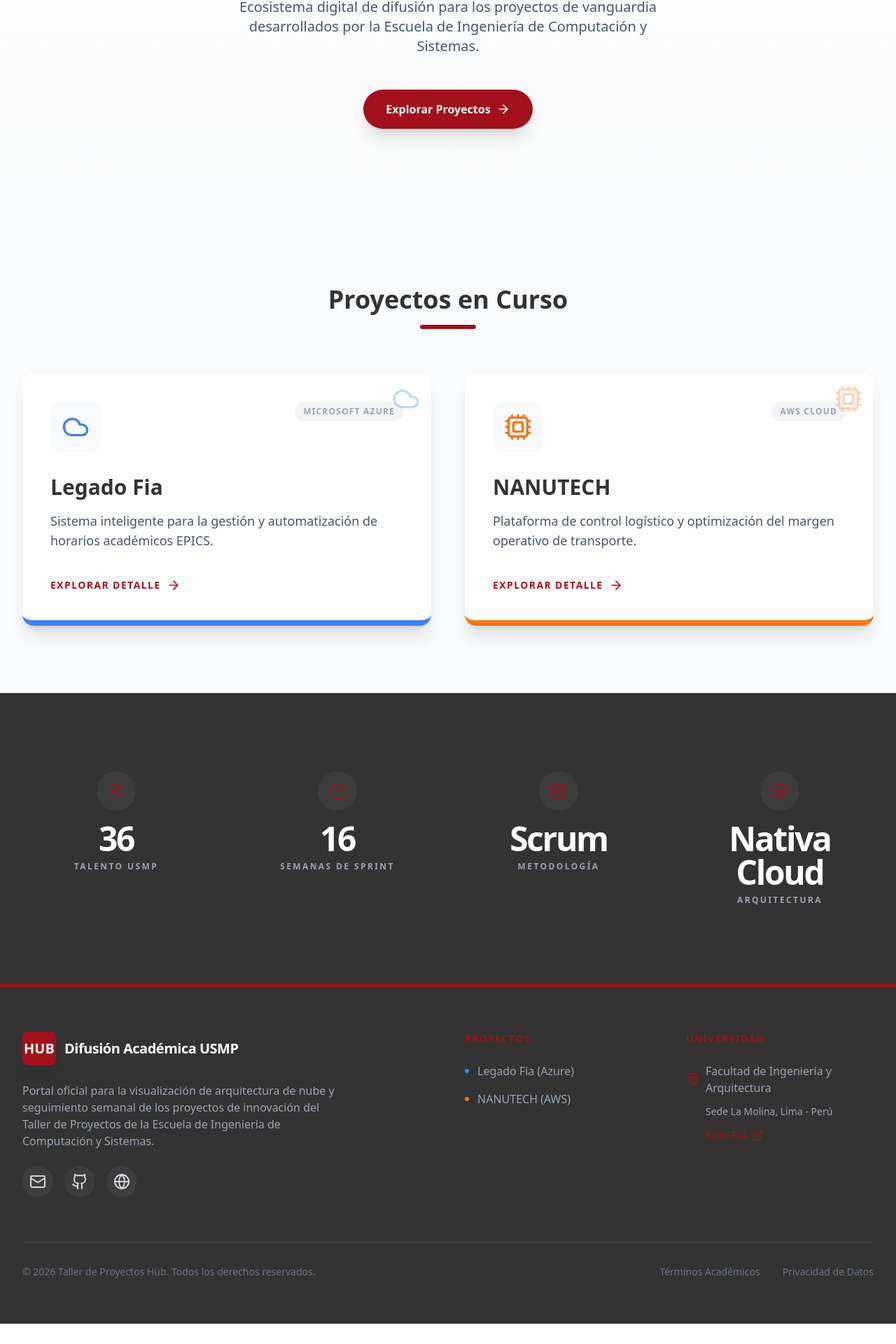
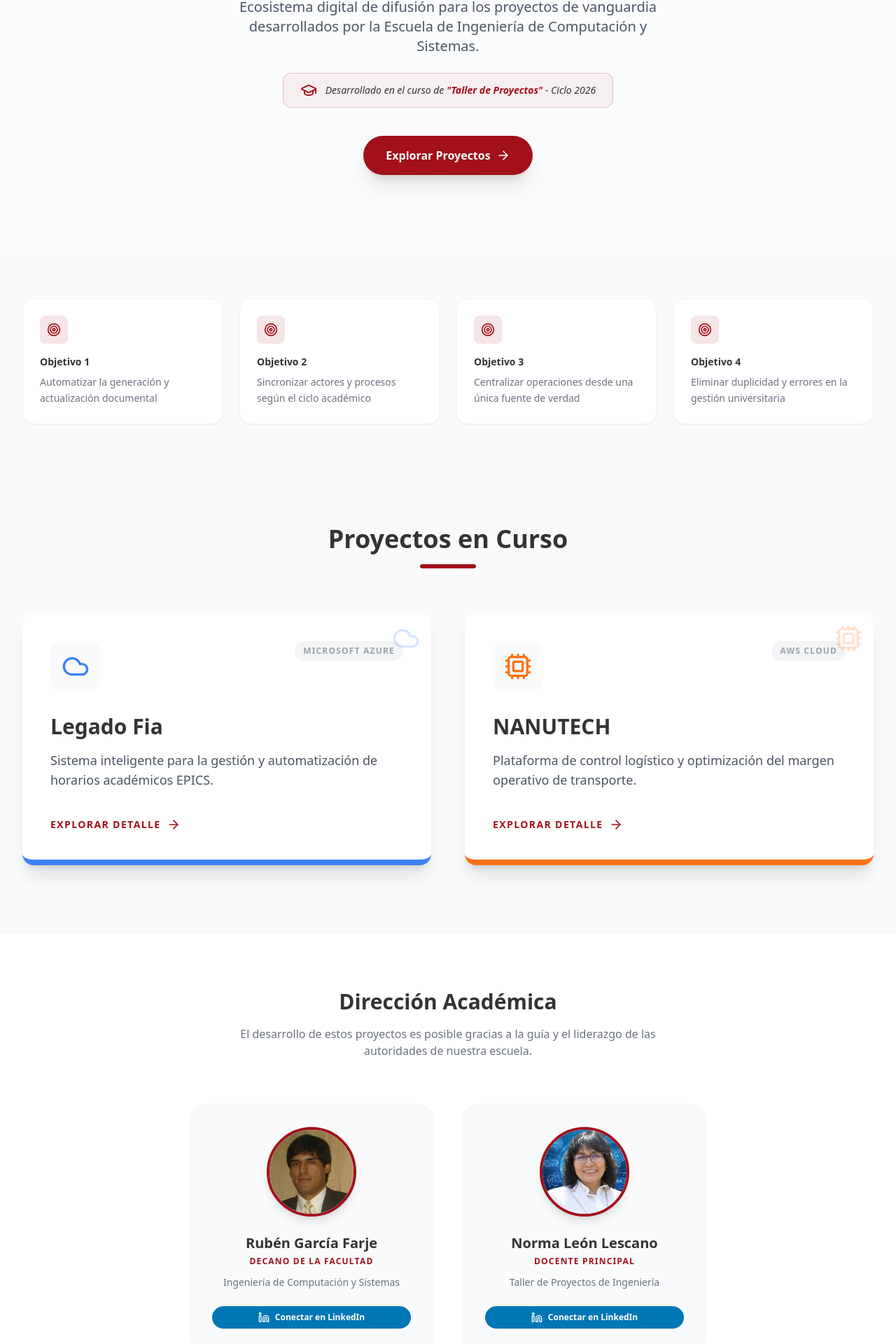
Before and after one commit to eduardo0804/taller-proyectos-hub, a Next.js app: page / in a window 1280 px wide. Shown: the part 474-2394 px from the top of the page at 70% size. Before the commit the page ends 2365 px from the top, so only its background shows below. Built offline with nearby package versions, Linux system fonts and the light colour scheme.

Commit message:
feat: implementar landing page hibrida y navbar responsivo con scroll spy

```diff
--- a/src/app/(public)/page.tsx
+++ b/src/app/(public)/page.tsx
@@ -2,6 +2,7 @@
 
 import { motion } from "framer-motion";
 import Link from "next/link";
+import Image from "next/image";
 import {
   ArrowRight,
   Cloud,
@@ -10,7 +11,10 @@ import {
   Calendar,
   Layers,
   Database,
-  Rocket
+  Rocket,
+  Target,
+  Linkedin,
+  GraduationCap
 } from "lucide-react";
 
 export default function LandingPage() {
@@ -35,6 +39,13 @@ export default function LandingPage() {
     },
   ];
 
+  const objetivos = [
+    "Automatizar la generación y actualización documental",
+    "Sincronizar actores y procesos según el ciclo académico",
+    "Centralizar operaciones desde una única fuente de verdad",
+    "Eliminar duplicidad y errores en la gestión universitaria"
+  ];
+
   const stats = [
     { label: "Talento USMP", val: "36", icon: <Users className="w-6 h-6" /> },
     { label: "Semanas de Sprint", val: "16", icon: <Calendar className="w-6 h-6" /> },
@@ -44,7 +55,7 @@ export default function LandingPage() {
 
   return (
     <div className="flex flex-col items-center overflow-hidden">
-      {/* Hero Section */}
+      {/* 1. Hero Section */}
       <section className="w-full py-16 md:py-24 lg:py-32 bg-gradient-to-b from-white to-gray-50 text-center px-4 md:px-6">
         <motion.div
           initial={{ opacity: 0, y: 20 }}
@@ -67,12 +78,20 @@ export default function LandingPage() {
               Escuela de Ingeniería de Computación y Sistemas.
             </p>
 
+            {/* Mención obligatoria del curso */}
+            <div className="mt-6 bg-primary/5 border border-primary/20 px-6 py-3 rounded-xl max-w-2xl mx-auto flex items-center justify-center gap-3">
+              <GraduationCap className="text-primary w-6 h-6 shrink-0" />
+              <p className="text-sm font-medium text-secondary italic">
+                Desarrollado en el curso de <span className="font-bold text-primary">"Taller de Proyectos"</span> - Ciclo 2026
+              </p>
+            </div>
+
             <motion.div
               initial={{ opacity: 0 }}
               animate={{ opacity: 1 }}
               transition={{ delay: 0.5 }}
             >
-              <div className="mt-8 md:mt-12">
+              <div className="mt-8 md:mt-10">
                 <Link
                   href="/#proyectos"
                   className="bg-primary text-white px-6 md:px-8 py-3 md:py-4 rounded-full font-bold text-sm md:text-base shadow-xl hover:bg-primary/90 transition-all flex items-center group w-full sm:w-auto justify-center"
@@ -85,7 +104,31 @@ export default function LandingPage() {
         </motion.div>
       </section>
 
-      {/* Project Selector Section */}
+      {/* 2. Objetivos Principales */}
+      <section className="w-full max-w-7xl py-12 px-4 sm:px-6 lg:px-8">
+        <div className="grid md:grid-cols-2 lg:grid-cols-4 gap-6">
+          {objetivos.map((objetivo, index) => (
+            <motion.div
+              key={index}
+              initial={{ opacity: 0, y: 20 }}
+              whileInView={{ opacity: 1, y: 0 }}
+              viewport={{ once: true }}
+              transition={{ delay: index * 0.1 }}
+            >
+              {/* className movido al div interno */}
+              <div className="bg-white rounded-2xl p-6 shadow-sm hover:shadow-md transition-shadow border border-gray-100 h-full flex flex-col items-center md:items-start text-center md:text-left">
+                <div className="w-10 h-10 bg-primary/10 rounded-lg flex items-center justify-center mb-4 shrink-0">
+                  <Target className="w-5 h-5 text-primary" />
+                </div>
+                <h3 className="font-bold text-secondary mb-2 text-sm w-full">Objetivo {index + 1}</h3>
+                <p className="text-gray-500 text-sm leading-relaxed">{objetivo}</p>
+              </div>
+            </motion.div>
+          ))}
+        </div>
+      </section>
+
+      {/* 3. Project Selector Section */}
       <section id="proyectos" className="w-full max-w-7xl py-16 md:py-24 px-4 sm:px-6 lg:px-8 scroll-mt-20">
         <div className="text-center mb-12 md:mb-16">
           <h3 className="text-2xl md:text-3xl lg:text-4xl font-bold text-secondary">Proyectos en Curso</h3>
@@ -102,9 +145,9 @@ export default function LandingPage() {
               viewport={{ once: true, margin: "-100px" }}
               transition={{ delay: index * 0.1 }}
             >
-              <Link href={`/proyecto/${project.slug}`}>
+              <Link href={`/proyecto/${project.slug}`} className="block h-full">
                 <div className={`h-full flex flex-col p-6 md:p-10 bg-white border-b-8 ${project.color} rounded-2xl shadow-xl hover:shadow-2xl transition-all cursor-pointer group relative overflow-hidden`}>
-                  <div className="absolute top-0 right-0 p-4 opacity-30 group-hover:scale-150 group-hover:opacity-60 transition-all duration-500 pointer-events-none">
+                  <div className="absolute top-0 right-0 p-4 opacity-20 group-hover:scale-150 group-hover:opacity-40 transition-all duration-500 pointer-events-none">
                     {project.icon}
                   </div>
 
@@ -135,8 +178,74 @@ export default function LandingPage() {
         </div>
       </section>
 
-      {/* Stats Section */}
-      <section className="w-full bg-secondary py-16 md:py-24 px-4 sm:px-6 lg:px-8">
+      {/* 4. Autoridades y Docentes */}
+      <section className="w-full bg-white border-t border-gray-100 py-20 px-4">
+        <div className="max-w-7xl mx-auto">
+          <div className="text-center mb-16">
+            <h3 className="text-2xl md:text-3xl font-bold text-secondary">Dirección Académica</h3>
+            <p className="text-gray-500 mt-4 max-w-2xl mx-auto">
+              El desarrollo de estos proyectos es posible gracias a la guía y el liderazgo de las autoridades de nuestra escuela.
+            </p>
+          </div>
+
+          <div className="flex flex-wrap justify-center gap-10">
+            {/* Decano */}
+            <motion.div whileHover={{ y: -5 }}>
+              {/* className movido al div interno */}
+              <div className="bg-gray-50 rounded-3xl p-8 text-center border border-gray-100 hover:shadow-xl transition-all w-full sm:w-[350px] h-full flex flex-col items-center">
+                <div className="relative w-32 h-32 mx-auto mb-6 rounded-full overflow-hidden border-4 border-primary shadow-lg bg-white shrink-0">
+                  <Image
+                    src="/assets/decano.jpg"
+                    alt="Rubén García Farje"
+                    fill
+                    className="object-cover"
+                  />
+                </div>
+                <h3 className="text-xl font-bold text-secondary mb-1">Rubén García Farje</h3>
+                <p className="text-primary font-black text-xs uppercase tracking-widest mb-3">Decano de la Facultad</p>
+                <p className="text-gray-500 text-sm mb-6 flex-grow">Ingeniería de Computación y Sistemas</p>
+                <a
+                  href="https://www.linkedin.com/in/rub%C3%A9n-garc%C3%ADa-farje-345152bb/"
+                  target="_blank"
+                  rel="noopener noreferrer"
+                  className="inline-flex items-center justify-center gap-2 text-white bg-[#0077B5] hover:bg-[#005885] px-4 py-2 rounded-full text-xs font-bold transition-colors w-full"
+                >
+                  <Linkedin className="w-4 h-4" /> Conectar en LinkedIn
+                </a>
+              </div>
+            </motion.div>
+
+            {/* Docente Principal */}
+            <motion.div whileHover={{ y: -5 }}>
+              {/* className movido al div interno */}
+              <div className="bg-gray-50 rounded-3xl p-8 text-center border border-gray-100 hover:shadow-xl transition-all w-full sm:w-[350px] h-full flex flex-col items-center">
+                <div className="relative w-32 h-32 mx-auto mb-6 rounded-full overflow-hidden border-4 border-primary shadow-lg bg-white shrink-0">
+                  <Image
+                    src="/assets/docente.jpg"
+                    alt="Norma Virginia León Lescano"
+                    fill
+                    className="object-cover"
+                  />
+                </div>
+                <h3 className="text-xl font-bold text-secondary mb-1">Norma León Lescano</h3>
+                <p className="text-primary font-black text-xs uppercase tracking-widest mb-3">Docente Principal</p>
+                <p className="text-gray-500 text-sm mb-6 flex-grow">Taller de Proyectos de Ingeniería</p>
+                <a
+                  href="https://www.linkedin.com/in/norma-le%C3%B3n-519830236/"
+                  target="_blank"
+                  rel="noopener noreferrer"
+                  className="inline-flex items-center justify-center gap-2 text-white bg-[#0077B5] hover:bg-[#005885] px-4 py-2 rounded-full text-xs font-bold transition-colors w-full"
+                >
+                  <Linkedin className="w-4 h-4" /> Conectar en LinkedIn
+                </a>
+              </div>
+            </motion.div>
+          </div>
+        </div>
+      </section>
+
+      {/* 5. Stats Section */}
+      <section className="w-full bg-secondary py-16 md:py-24 px-4 sm:px-6 lg:px-8 border-t-4 border-primary">
         <div className="max-w-7xl mx-auto grid grid-cols-2 md:grid-cols-4 gap-8 md:gap-12">
           {stats.map((stat, i) => (
             <motion.div
@@ -146,8 +255,8 @@ export default function LandingPage() {
               viewport={{ once: true }}
               transition={{ delay: i * 0.1 }}
             >
-              <div className="text-center flex flex-col items-center p-4">
-                <div className="text-primary mb-3 md:mb-4 opacity-90 bg-white/5 p-3 md:p-4 rounded-full">
+              <div className="text-center flex flex-col items-center p-4 h-full">
+                <div className="text-white mb-3 md:mb-4 bg-primary p-3 md:p-4 rounded-full shadow-lg shadow-primary/30 ring-4 ring-white/5">
                   {stat.icon}
                 </div>
                 <div className="text-3xl md:text-4xl lg:text-5xl font-black text-white mb-2 tracking-tighter">
```
Also changed, not shown: src/components/layout/Navbar.tsx (+42 -16 lines).
